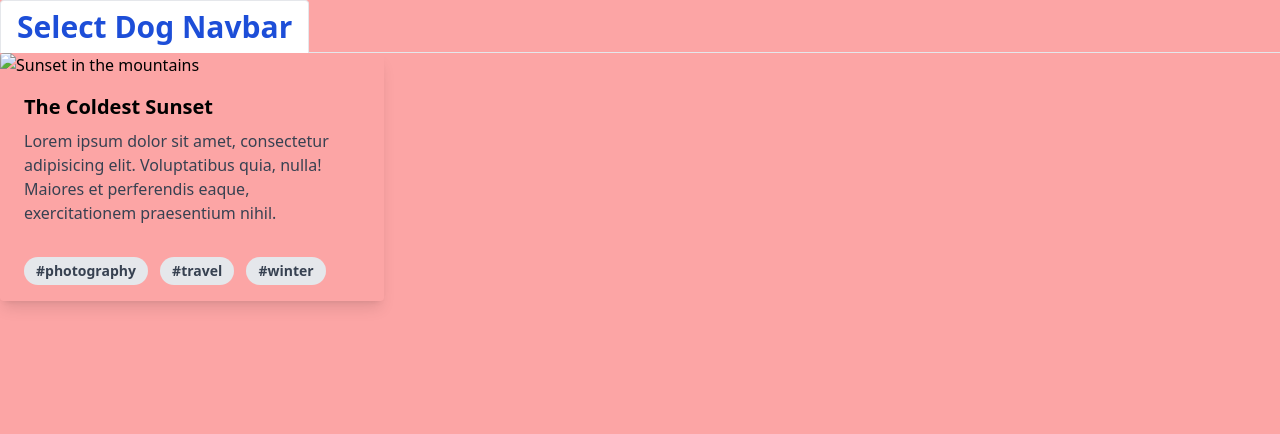
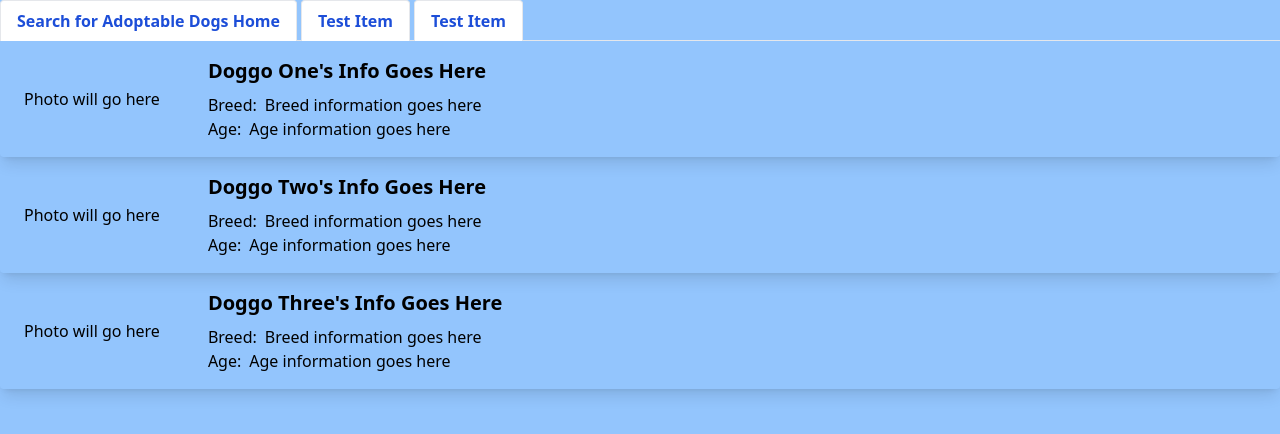
Before and after one commit to awgarner/dogAdoptionFinder, a website: page adoptable-dogs.html in a window 1280 px wide. Drawn offline with Linux system fonts and the light colour scheme; no server answers.

Commit message:
added basic html structure to page 2, used tailwind classes to style

```diff
--- a/adoptable-dogs.html
+++ b/adoptable-dogs.html
@@ -12,31 +12,104 @@
     <link href="./dist/output.css" rel="stylesheet">
 
 </head>
-<!-- test comment -->
-<!-- NAVBAR -->
 
-<body class="bg-red-300">
-  <ul class="flex border-b">
-    <li class="-mb-px mr-1">
-      <a class="bg-white inline-block border-l border-t border-r rounded-t py-2 px-4 text-blue-700 font-semibold text-3xl" href="#">Select Dog Navbar</a>
-    </li>
-    </li>
-  </ul>
+<body class="bg-blue-300">
+  <!-- NAVBAR -->
+  <nav>
+    <ul class="flex border-b w-screen">
+      <li class="-mb-px mr-1">
+        <a class="bg-white inline-block border-l border-t border-r rounded-t py-2 px-4 text-blue-700 font-semibold" href="./index.html">Search for Adoptable Dogs Home</a>
+      </li>
+      <li class="-mb-px mr-1">
+        <a class="bg-white inline-block border-l border-t border-r rounded-t py-2 px-4 text-blue-700 font-semibold" href="#">Test Item</a>
+      </li>
+      <li class="-mb-px mr-1">
+        <a class="bg-white inline-block border-l border-t border-r rounded-t py-2 px-4 text-blue-700 font-semibold" href="#">Test Item</a>
+      </li>
+    </ul>
+  </nav>
 
-  <!-- Card section -->
+  <!-- Card/ Dog List section -->
 
-  <div class="max-w-sm rounded overflow-hidden shadow-lg">
-    <img class="w-full" src="/img/card-top.jpg" alt="Sunset in the mountains">
+  <!-- dog one -->
+  <div class="flex max-w-full rounded overflow-hidden shadow-lg align-middle">
+    <div class="flex items-center px-6 py-4">
+      <div>
+        <h3>Photo will go here</h3>
+      </div>
+    </div>
     <div class="px-6 py-4">
-      <div class="font-bold text-xl mb-2">The Coldest Sunset</div>
-      <p class="text-gray-700 text-base">
-        Lorem ipsum dolor sit amet, consectetur adipisicing elit. Voluptatibus quia, nulla! Maiores et perferendis eaque, exercitationem praesentium nihil.
-      </p>
+      <div class="font-bold text-xl mb-2">Doggo One's Info Goes Here</div>
+        <div class="flex flex-wrap">
+          <div class="mr-2">
+            <h3>Breed:</h3>
+          </div>
+          <div>
+            <p>Breed information goes here</p>
+          </div>
+        </div>
+        <div class="flex flex-wrap">
+          <div class="mr-2">
+            <h3>Age:</h3>
+          </div>
+          <div>
+            <p>Age information goes here</p>
+          </div>
+        </div>
     </div>
-    <div class="px-6 pt-4 pb-2">
-      <span class="inline-block bg-gray-200 rounded-full px-3 py-1 text-sm font-semibold text-gray-700 mr-2 mb-2">#photography</span>
-      <span class="inline-block bg-gray-200 rounded-full px-3 py-1 text-sm font-semibold text-gray-700 mr-2 mb-2">#travel</span>
-      <span class="inline-block bg-gray-200 rounded-full px-3 py-1 text-sm font-semibold text-gray-700 mr-2 mb-2">#winter</span>
+  </div>
+  <!-- dog two -->
+  <div class="flex max-w-full rounded overflow-hidden shadow-lg align-middle">
+    <div class="flex items-center px-6 py-4">
+      <div>
+        <h3>Photo will go here</h3>
+      </div>
+    </div>
+    <div class="px-6 py-4">
+      <div class="font-bold text-xl mb-2">Doggo Two's Info Goes Here</div>
+        <div class="flex flex-wrap">
+          <div class="mr-2">
+            <h3>Breed:</h3>
+          </div>
+          <div>
+            <p>Breed information goes here</p>
+          </div>
+        </div>
+        <div class="flex flex-wrap">
+          <div class="mr-2">
+            <h3>Age:</h3>
+          </div>
+          <div>
+            <p>Age information goes here</p>
+          </div>
+        </div>
+    </div>
+  </div>
+  <!-- dig three -->
+  <div class="flex max-w-full rounded overflow-hidden shadow-lg align-middle">
+    <div class="flex items-center px-6 py-4">
+      <div>
+        <h3>Photo will go here</h3>
+      </div>
+    </div>
+    <div class="px-6 py-4">
+      <div class="font-bold text-xl mb-2">Doggo Three's Info Goes Here</div>
+        <div class="flex flex-wrap">
+          <div class="mr-2">
+            <h3>Breed:</h3>
+          </div>
+          <div>
+            <p>Breed information goes here</p>
+          </div>
+        </div>
+        <div class="flex flex-wrap">
+          <div class="mr-2">
+            <h3>Age:</h3>
+          </div>
+          <div>
+            <p>Age information goes here</p>
+          </div>
+        </div>
     </div>
   </div>
 
```
